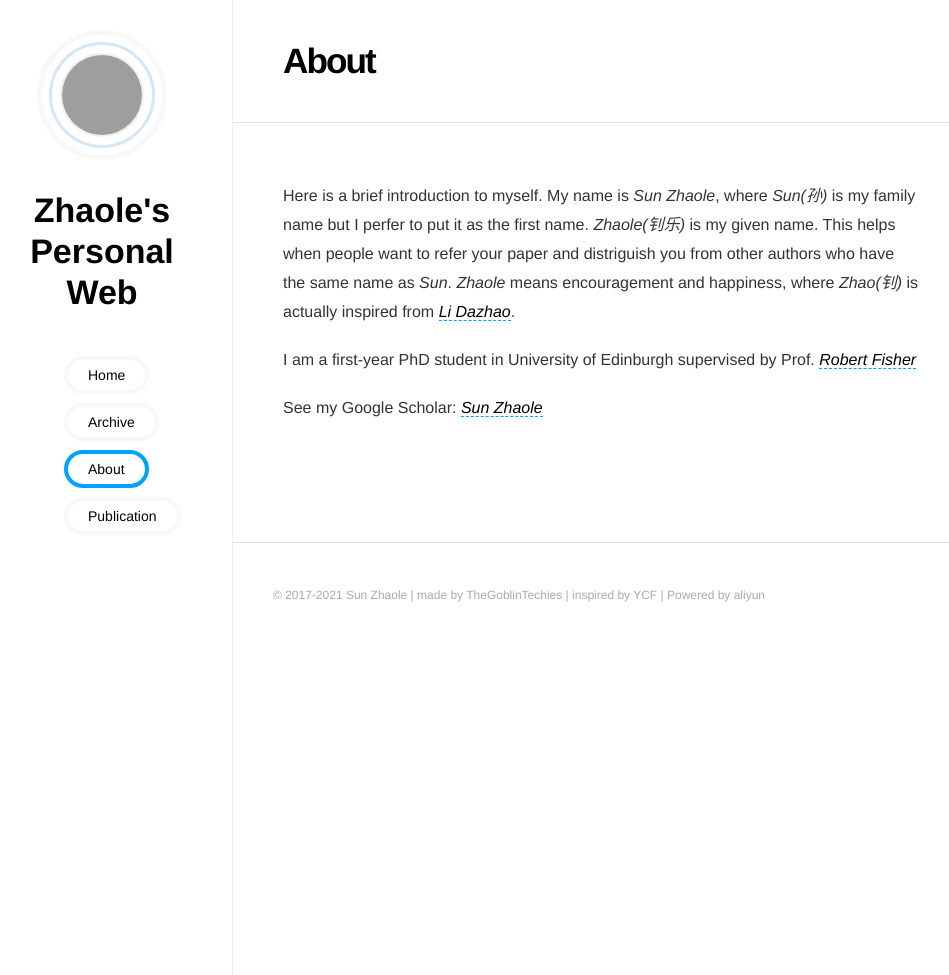
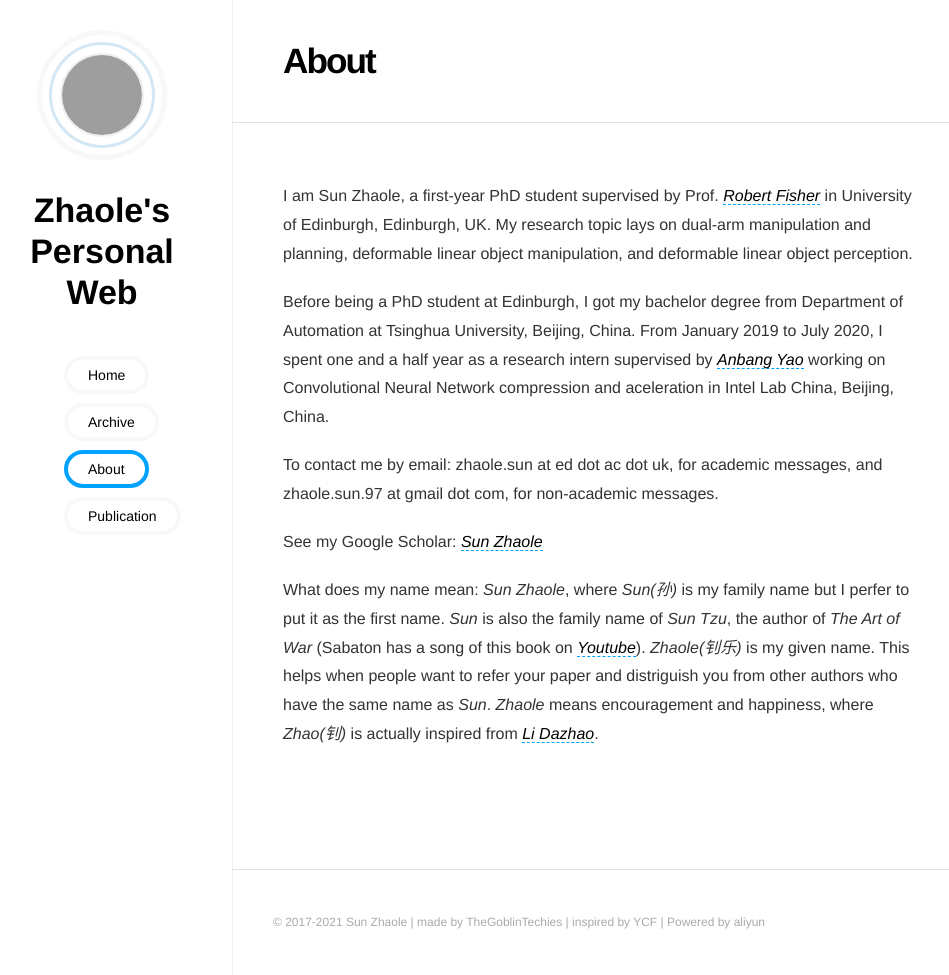
Before and after one commit to TheGoblinTechies/thegoblintechies.github.io, a Jekyll site: the page built from about.md, in a window 1280 px wide and 975 px high. Shown: the whole window, without its empty margins (28-977 px from the left). Built offline with Jekyll 4.4.1, drawn with Linux system fonts in a browser that asks for light colours; grey boxes are pictures that could not be loaded.

Commit message:
Update contents in About, adding contact address

```diff
--- a/about.md
+++ b/about.md
@@ -5,8 +5,14 @@ active: about
 ---
 
 
-Here is a brief introduction to myself. My name is *Sun Zhaole*, where *Sun(孙)* is my family name but I perfer to put it as the first name. *Zhaole(钊乐)* is my given name. This helps when people want to refer your paper and distriguish you from other authors who have the same name as *Sun*. *Zhaole* means encouragement and happiness, where *Zhao(钊)* is actually inspired from [*Li Dazhao*](https://en.wikipedia.org/wiki/Li_Dazhao).
 
-I am a first-year PhD student in University of Edinburgh supervised by Prof. [*Robert Fisher*](https://homepages.inf.ed.ac.uk/rbf/)
+
+I am Sun Zhaole, a first-year PhD student supervised by Prof. [*Robert Fisher*](https://homepages.inf.ed.ac.uk/rbf/) in University of Edinburgh, Edinburgh, UK. My research topic lays on dual-arm manipulation and planning, deformable linear object manipulation, and deformable linear object perception.
+
+Before being a PhD student at Edinburgh, I got my bachelor degree from Department of Automation at Tsinghua University, Beijing, China. From January 2019 to July 2020, I spent one and a half year as a research intern supervised by [*Anbang Yao*](https://yaoanbang.github.io/) working on Convolutional Neural Network compression and aceleration in Intel Lab China, Beijing, China.
+
+To contact me by email: zhaole.sun at ed dot ac dot uk, for academic messages, and zhaole.sun.97 at gmail dot com, for non-academic messages.
 
 See my Google Scholar: [*Sun Zhaole*](https://scholar.google.com/citations?user=onTsdhYAAAAJ&hl=en&oi=ao)
+
+What does my name mean: *Sun Zhaole*, where *Sun(孙)* is my family name but I perfer to put it as the first name. *Sun* is also the family name of *Sun Tzu*, the author of *The Art of War* (Sabaton has a song of this book on [*Youtube*](https://www.youtube.com/watch?v=AXO2nrHYJ5c)).  *Zhaole(钊乐)* is my given name. This helps when people want to refer your paper and distriguish you from other authors who have the same name as *Sun*. *Zhaole* means encouragement and happiness, where *Zhao(钊)* is actually inspired from [*Li Dazhao*](https://en.wikipedia.org/wiki/Li_Dazhao).
```
Also changed, not shown: publication.md (+1 -1 lines).
